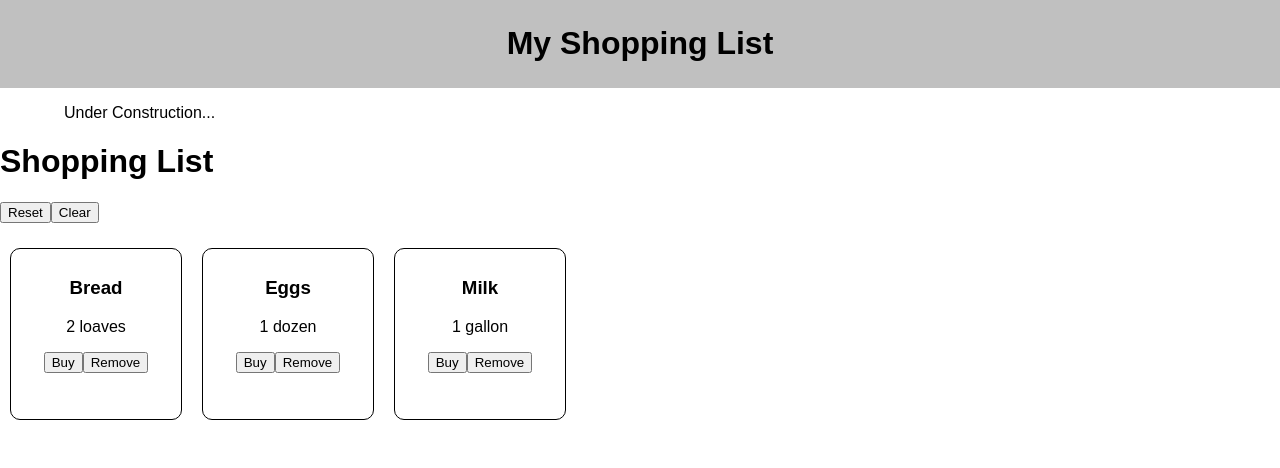
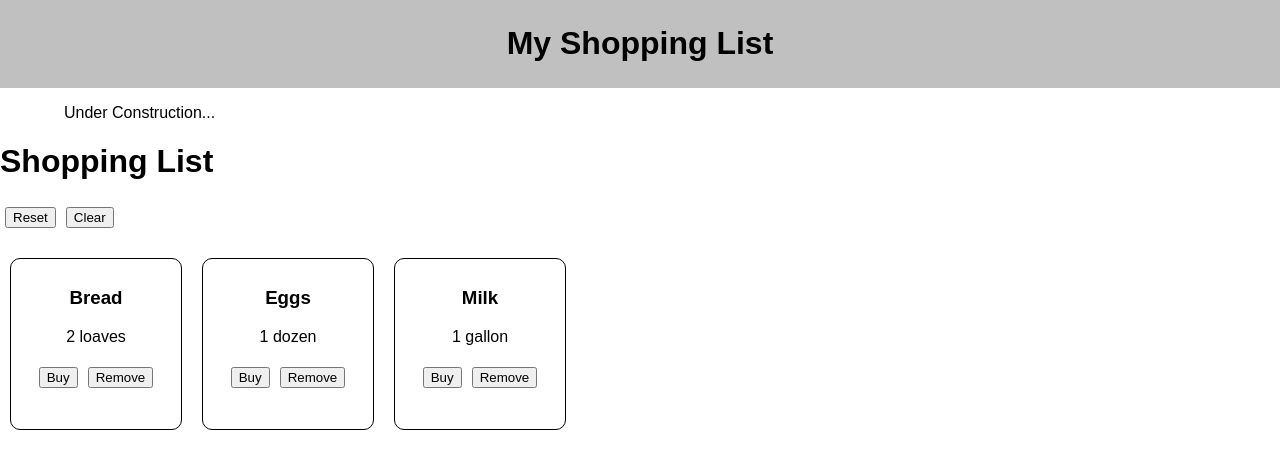
Before and after one commit to NateMacLaurin/group-fs-react-shopping-list, a React (Create React App) app: page / in a window 1280 px wide. Shown: the top 468 px of the page. Built offline with nearby package versions, Linux system fonts and the light colour scheme; no server answers.

Commit message:
delete items working

```diff
--- a/src/components/App/App.jsx
+++ b/src/components/App/App.jsx
@@ -63,6 +63,7 @@ function App() {
             </main>
             <ShoppingList
                 shoppingList={shoppingList}
+                fetchList={fetchList}
             />
         </div>
     );
--- a/src/components/ListItem/ListItem.jsx
+++ b/src/components/ListItem/ListItem.jsx
@@ -1,23 +1,24 @@
+import axios from 'axios';
 import './ListItem.css';
 
-function ListItem({item}) {
+function ListItem({ item, fetchList }) {
 
     const deleteItem = () => {
+        console.log('clicked Remove');
+        console.log('id:', item.id);
 
-        console.log('clicked Remove');
-
-        // axios.delete(`/list/${id}`, {
-        //     name: newCreatureName,
-        //     origin: newCreatureOrigin
-        // }).then((response) => {
-        //     console.log(response);
-        // }).catch((err) => {
-        //   console.log(err);
-        // })
+        axios.delete(`/list/${item.id}`)
+            .then((response) => {
+                console.log(response);
+                fetchList();
+            }).catch((err) => {
+                console.log(err);
+            })
     } // end deleteItem
 
     const markBought = () => {
         console.log('clicked Buy');
+        console.log('id:', item.id);
     } // end markBought
 
     console.log('logging item:', item);
--- a/src/components/ShoppingList/ShoppingList.css
+++ b/src/components/ShoppingList/ShoppingList.css
@@ -8,3 +8,7 @@
 .listHead {
     margin-bottom: 15px;
 }
+
+button {
+    margin: 5px;
+}
--- a/src/components/ShoppingList/ShoppingList.jsx
+++ b/src/components/ShoppingList/ShoppingList.jsx
@@ -1,7 +1,7 @@
 import ListItem from '../ListItem/ListItem';
 import "./ShoppingList.css";
 
-function ShoppingList({ shoppingList }) {
+function ShoppingList({ shoppingList, fetchList }) {
     console.log('logging shopping list', shoppingList);
 
     return (
@@ -15,6 +15,7 @@ function ShoppingList({ shoppingList }) {
                 (<ListItem
                     key={item.id}
                     item={item}
+                    fetchList={fetchList}
                 />)
                 )}
             </div>
```
